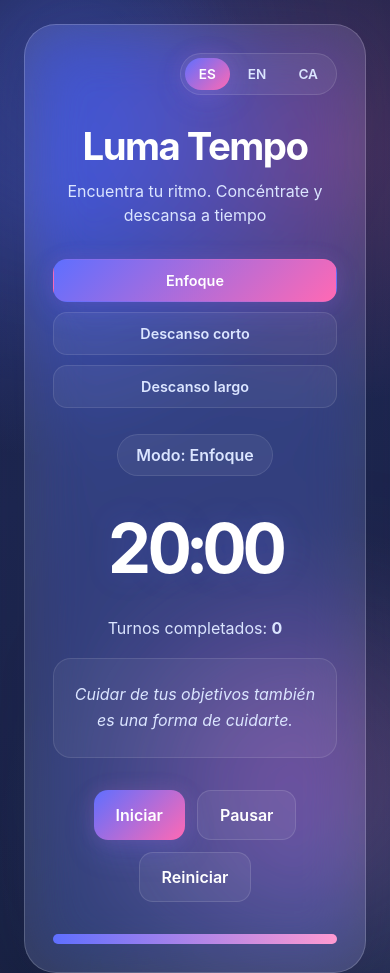
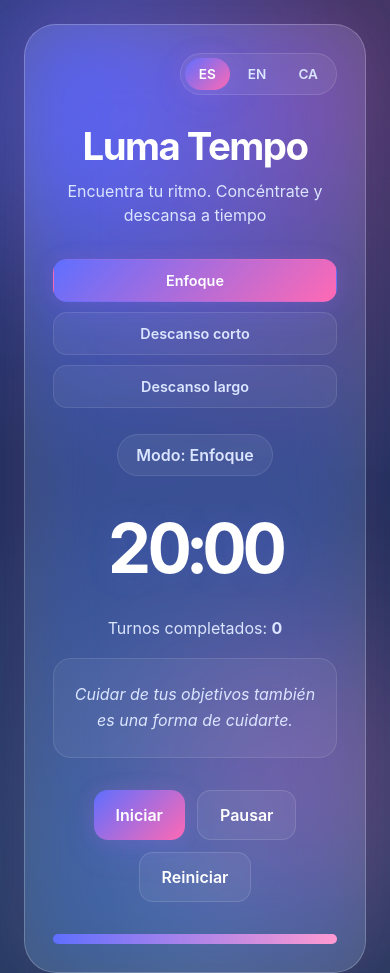
Before and after one commit to adrianasb87-del/luma-tempo, a plain HTML site: page index.html in a window 390 px wide. Shown: the top 973 px of the page. Drawn offline with Linux system fonts and the light colour scheme.

Commit message:
Refactor index.html for layout and style enhancements
Updated styles and structure for improved layout and responsiveness.

```diff
--- a/index.html
+++ b/index.html
@@ -43,10 +43,10 @@
       position: relative;
 
   background:
-        radial-gradient(circle at 15% 20%, rgba(95, 111, 255, 0.32) 0%, transparent 30%),
-        radial-gradient(circle at 85% 15%, rgba(255, 105, 180, 0.22) 0%, transparent 28%),
-        radial-gradient(circle at 80% 85%, rgba(122, 167, 255, 0.20) 0%, transparent 35%),
-        linear-gradient(160deg, #1a2344 0%, #1e2750 45%, #18213f 100%);
+    radial-gradient(circle at 20% 15%, rgba(95,111,255,0.35), transparent 35%),
+    radial-gradient(circle at 80% 10%, rgba(255,105,180,0.25), transparent 40%),
+    radial-gradient(circle at 50% 90%, rgba(120,200,255,0.25), transparent 45%),
+    linear-gradient(160deg, #1f2a52 0%, #24335f 50%, #1c2748 100%);
     }
 
     body::before,
@@ -83,14 +83,17 @@
     }
 
 .card {
-      background: var(--card);
-      backdrop-filter: blur(30px) saturate(180%);
-      -webkit-backdrop-filter: blur(30px) saturate(180%);
-      border: 1px solid var(--border);
+  background: rgba(255,255,255,0.14);
+  backdrop-filter: blur(35px) saturate(180%);
+  -webkit-backdrop-filter: blur(35px) saturate(180%);
+  border: 1px solid rgba(255,255,255,0.22);
   border-radius: 32px;
   padding: 38px;
   text-align: center;
-      box-shadow: var(--shadow);
+  box-shadow:
+    0 25px 70px rgba(0,0,0,0.15),
+    0 0 90px rgba(95,111,255,0.15),
+    0 0 60px rgba(255,105,180,0.10);
 }
 
     .top-bar {
@@ -550,7 +553,11 @@
       const message = currentMode === "work"
         ? t().notificationWork
         : t().notificationBreak;
-
+const bell = document.getElementById("bellSound");
+if (bell) {
+  bell.currentTime = 0;
+  bell.play();
+}
       if ("Notification" in window && Notification.permission === "granted") {
         new Notification(`${APP_NAME} · ${message}`);
       }
@@ -633,5 +640,7 @@
     updateLanguage();
     updateDisplay();
   </script>
-
+<audio id="bellSound" preload="auto">
+  <source src="https://actions.google.com/sounds/v1/alarms/digital_watch_alarm_long.ogg" type="audio/ogg">
+</audio>
 </body>
```
Lines whose indentation alone changed are shown as unchanged.
